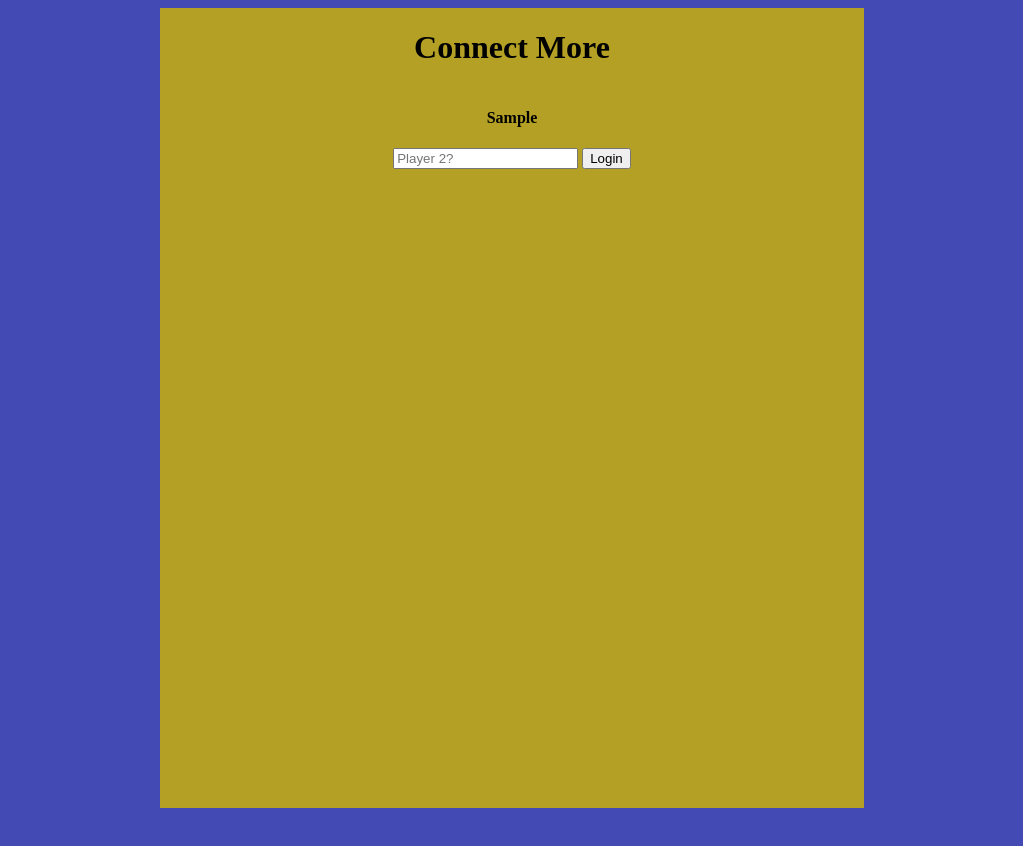
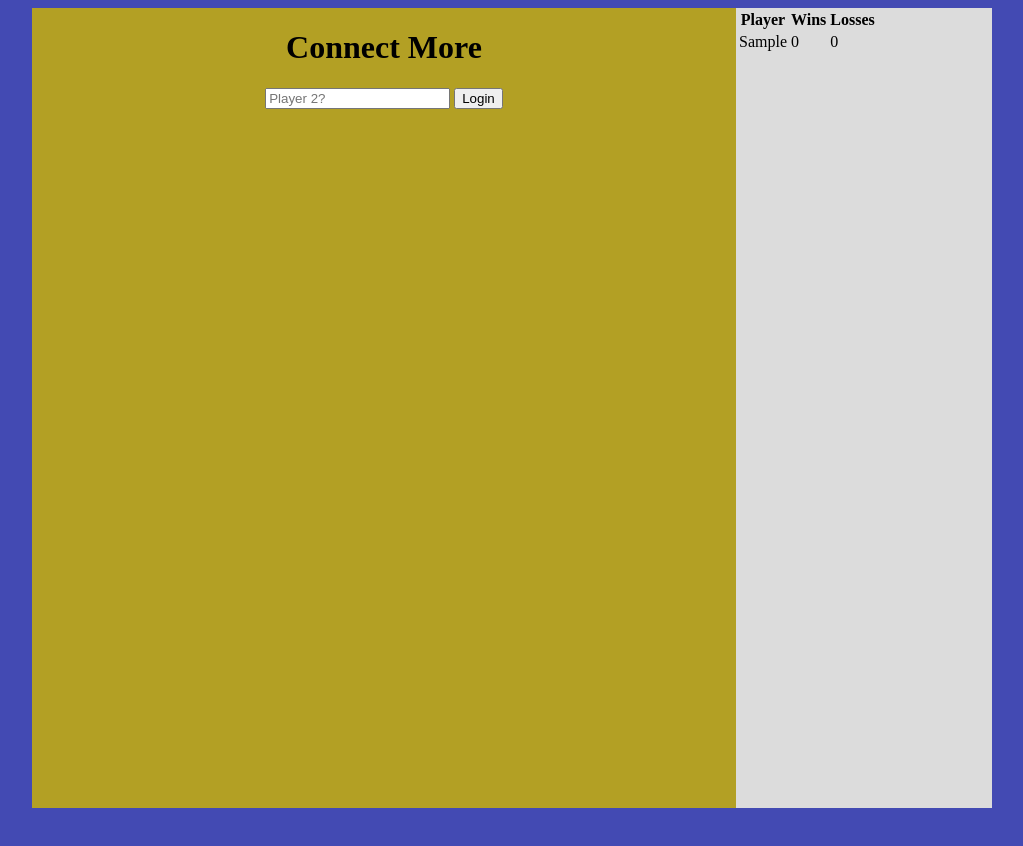
Before and after one commit to DarbyBohnWulf/connect-more, a plain HTML site: page index.html in a window 1280 px wide. Both pictures are taken after typing "Sample" into the empty fields and a click on the button "Login". Shown: the whole page, without its empty margins (128-1151 px from the left). Drawn offline with Linux system fonts and the light colour scheme.

Commit message:
improved layout, increased user feedback

```diff
--- a/css/style.css
+++ b/css/style.css
@@ -16,6 +16,22 @@ main {
     overflow: hidden;
     /*  makes for a smooth transition, with both happening at once */
     transition: width 1s ease-out .5s, transform 1s ease-out .5s;
+}
+
+#info {
+    display: flex;
+    background-color: gainsboro;
+    width: 20vw;
+}
+
+#info header {
+    display: flex;
+    align-items: flex-start;
+    justify-content: space-around;
+}
+
+#info table {
+    margin: 0 auto;
 }
 
 .choosing, .voting {
--- a/index.html
+++ b/index.html
@@ -36,7 +36,30 @@ along with Connect More.  If not, see <https://www.gnu.org/licenses/>. -->
         </section>
     </main>
     <aside id="info">
-        <section class="game-records"></section>
+        <header id='name-box'></header>
+        <section class="game-records">
+            <table>
+                <thead>
+                    <tr>
+                        <th>Player</th>
+                        <th>Wins</th>
+                        <th>Losses</th>
+                    </tr>
+                </thead>
+                <tbody>
+                    <tr id="player1">
+                        <td id="p1-name"></td>
+                        <td id="p1-wins"></td>
+                        <td id="p1-losses"></td>
+                    </tr id="player2">
+                    <tr>
+                        <td id="p2-name"></td>
+                        <td id="p2-wins"></td>
+                        <td id="p2-losses"></td>
+                    </tr>
+                </tbody>
+            </table>
+        </section>
     </aside>
     <script src="js/player.js"></script>
     <script src="js/connectionGame.js"></script>
--- a/js/app.js
+++ b/js/app.js
@@ -19,6 +19,13 @@ const app = {
     playArea: document.querySelector('#play-area'),
     nameSpace: document.querySelector('#player-names'),
     mainArea: document.querySelector('main'),
+    infoArea: document.querySelector('#info'),
+    p1Name: document.querySelector('#p1-name'),
+    p1Wins: document.querySelector('#p1-wins'),
+    p1Losses: document.querySelector('#p1-losses'),
+    p2Name: document.querySelector('#p2-name'),
+    p2Wins: document.querySelector('#p2-wins'),
+    p2Losses: document.querySelector('#p2-losses'),
     board: undefined,
     activities: [
         'game-choice', 'Connection Game', 'Self Destruct(!)'
@@ -37,14 +44,21 @@ const app = {
             this.nameInput.value = '';
             this.nameInput.setAttribute('placeholder', 'Player 2?');
         }
-        this.showPlayerName(newPlayer);
+        this.updatePlayerInfo(newPlayer,this.players.length);
     },
     // adds player names to the DOM
-    showPlayerName(player) {
-        const nameHeader = document.createElement('h4');
-        nameHeader.className = 'player-name';
-        nameHeader.textContent = player.name;
-        this.nameSpace.append(nameHeader);
+    updatePlayerInfo(player,number) {
+        if (number === 1) {
+            console.log('adding player 1 info...');
+            this.p1Name.textContent = player.name;
+            this.p1Wins.textContent = player.wins;
+            this.p1Losses.textContent = player.losses;
+        } else {
+            console.log('adding player 2 info...');
+            this.p2Name.textContent = player.name;
+            this.p2Wins.textContent = player.wins;
+            this.p2Losses.textContent = player.losses;
+        }
     },
     // sets DOM up for an activity
     transitionScreenTo(mainClass) {
--- a/js/player.js
+++ b/js/player.js
@@ -15,5 +15,7 @@ along with Connect More.  If not, see <https://www.gnu.org/licenses/>. */
 class Player {
     constructor(name) {
         this.name = name;
+        this.wins = 0;
+        this.losses = 0;
     }
 }
```
